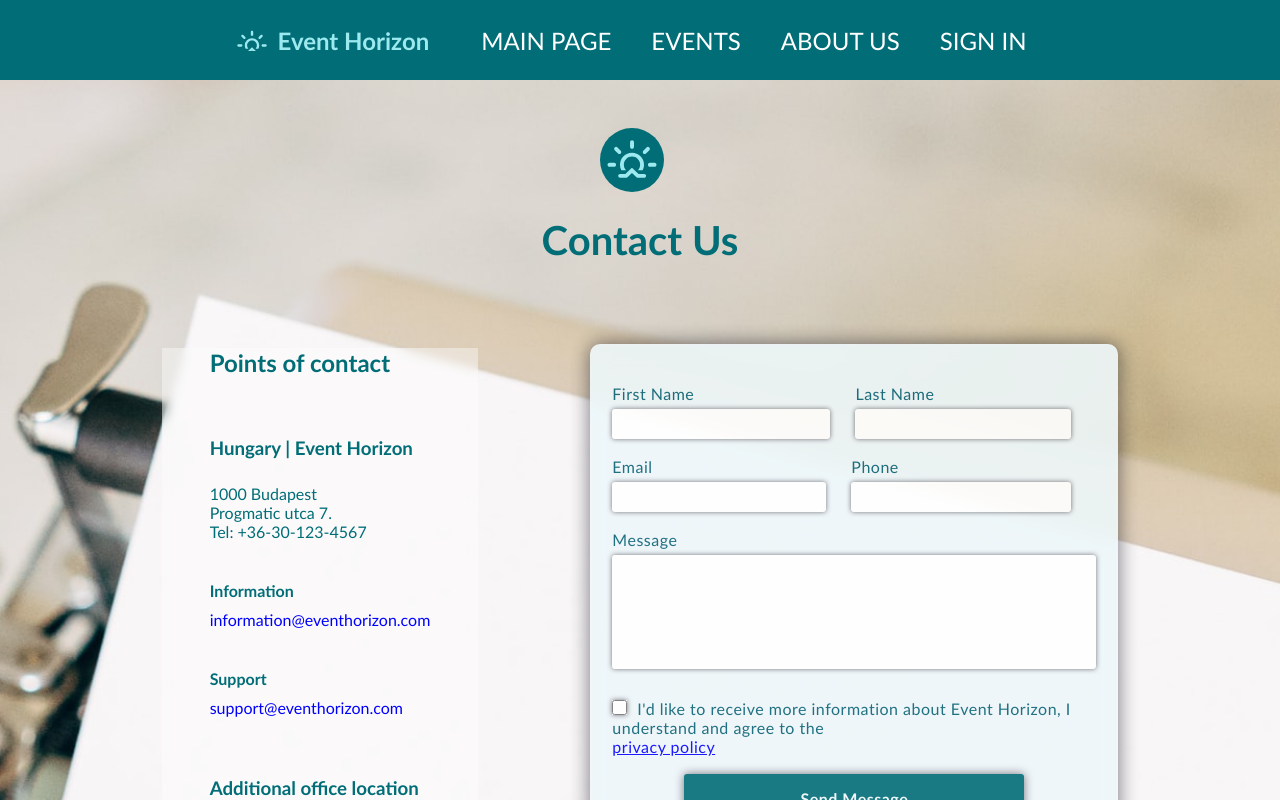
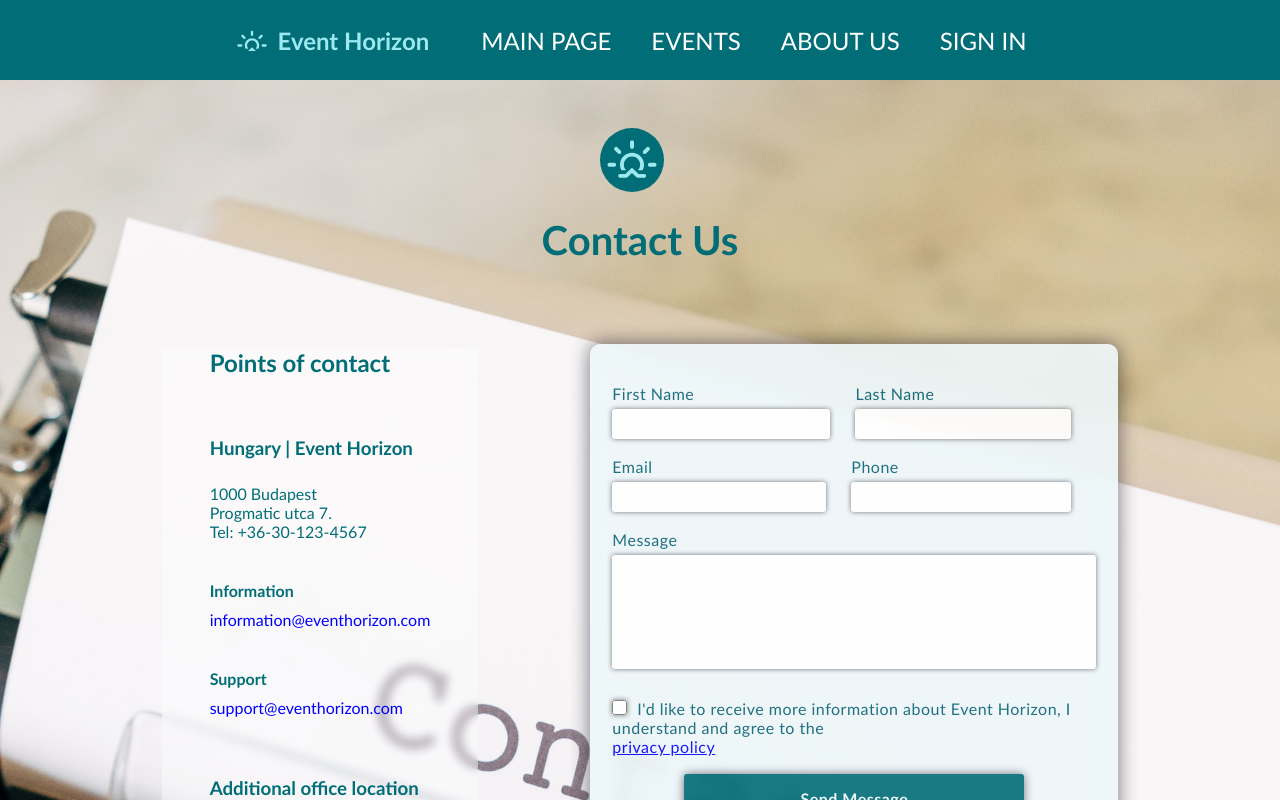
Before and after one commit to Arpadtoth100/EventHorizon, a React (Create React App) app: page /contact in a window 1280 px wide. Shown: the top 800 px of the page. Built offline with nearby package versions, Linux system fonts and the light colour scheme; no server answers.

Commit message:
faq, contact bg img fix

```diff
--- a/src/App.css
+++ b/src/App.css
@@ -1338,6 +1338,7 @@ a.active {
 
 .faq_head {
   background-image: url(./images/faqBg.jpg);
+  background-size: cover;
   height: 25vh;
   opacity: 0.9;
   color: white;
@@ -1364,7 +1365,7 @@ a.active {
   margin-top: 80px;
   margin-left: auto;
   background-image: url(./images/contact.jpg);
-  background-size: 2000px;
+  background-size: cover;
 }
 
 .contact_head_title {
```
